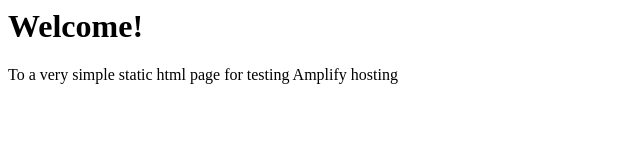
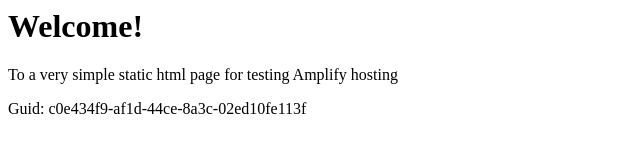
Before and after one commit to aws-aemilia-hkg/Github-PR-Commit-Integration-Test-DoNotTouch-v1-prod-ap-east-1, a website: page src/index.html in a window 1280 px wide. Shown: the whole page, without its empty margins (0-640 px from the left). Drawn offline with Linux system fonts and the light colour scheme.

Commit message:
commit from integ tests

```diff
--- a/src/index.html
+++ b/src/index.html
@@ -1,3 +1,5 @@
+
+
 <html lang="en">
 
 <head>
@@ -10,6 +12,6 @@
 <body>
     <h1>Welcome!</h1>
     <p>To a very simple static html page for testing Amplify hosting</p>
-</body>
+    <p>Guid: c0e434f9-af1d-44ce-8a3c-02ed10fe113f</p></body>
 
 </html>
```
